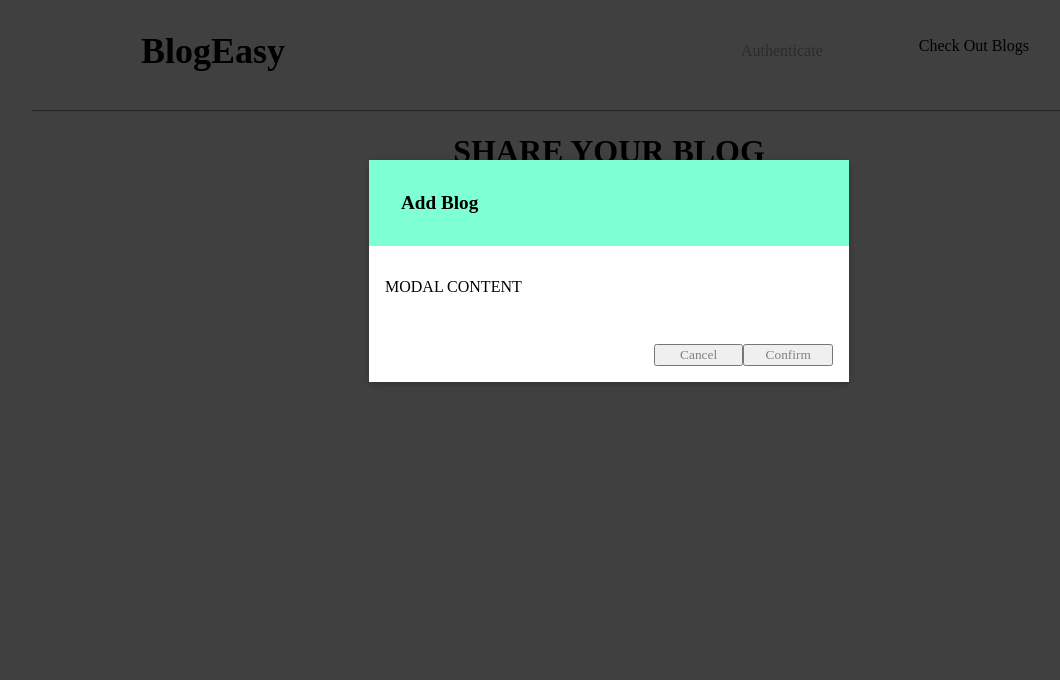
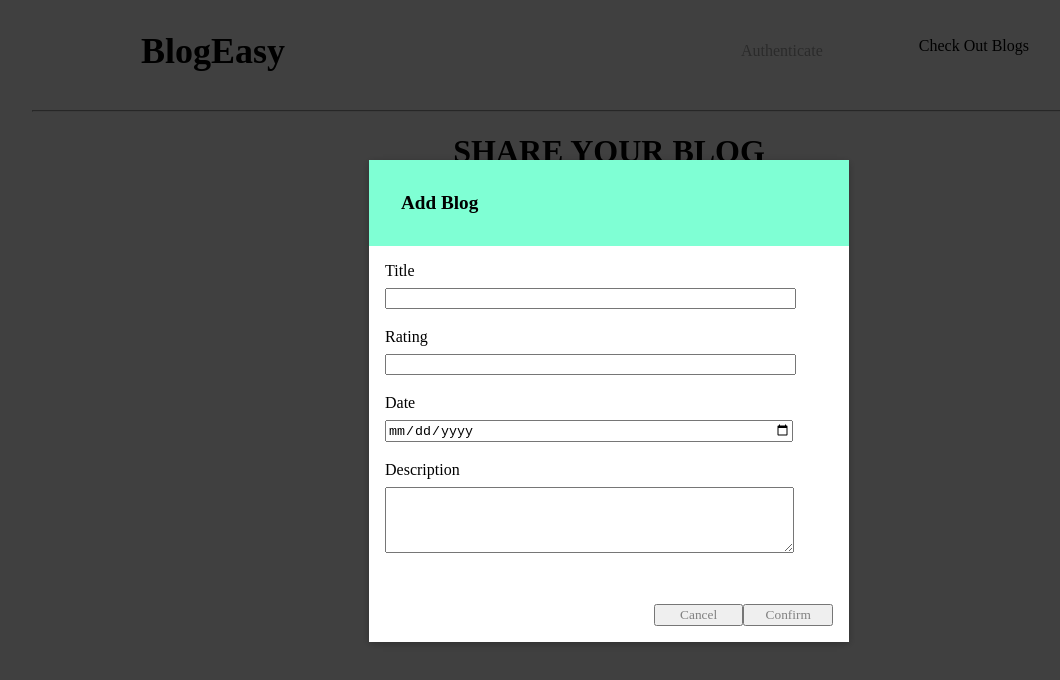
Before and after one commit to KPWithCode/KP-Blog, a React (Create React App) app in the folder client/: page /blogs in a window 1280 px wide. Both pictures are taken after a click on the button "Start Here". Shown: the top 680 px of the page, without its empty margins (31-1091 px from the left). Built offline with nearby package versions, Linux system fonts and the light colour scheme; a web font is replaced by a local one.

Commit message:
Up to date

```diff
--- a/client/src/pages/Blogs.css
+++ b/client/src/pages/Blogs.css
@@ -2,7 +2,6 @@
 display: block;
 text-align: center;
 }
-
 
 
 .btn{
--- a/client/src/pages/Blogs.js
+++ b/client/src/pages/Blogs.js
@@ -1,12 +1,23 @@
 import React, { Component } from 'react'
-import './Blogs.css'
 import Modal from '../components/Modal/Modal';
 import Backdrop from '../components/BackDrop/Backdrop';
+import './Blogs.css';
+import './Auth.css'
+import AuthContext from '../Context/auth-context';
+
 
 class BlogPage extends Component {
+    constructor(props) {
+        super(props);
+        this.title = React.createRef();
+        this.rating = React.createRef();
+        this.date = React.createRef();
+        this.description = React.createRef();
+    }
     state = {
         creating: false
     }
+    static contextType = AuthContext;
     createBlog = () => {
         this.setState({ creating: true });
     }
@@ -15,11 +26,69 @@ class BlogPage extends Component {
     }
     confirmModal = () => {
         this.setState({ creating: false });
+        const title = this.title.current.value;
+        const rating = this.rating.current.value;
+        const date = this.date.current.value;
+        const description = this.description.current.value;
+
+        if (title.trim().length === 0 ||
+            rating <= 0 ||
+            date.trim().length === 0 ||
+            description.trim().length === 0) {
+            return;
+        }
+
+        const blog = { title, rating, date, description };
+        console.log(blog)
+
+
+        const requestBody = {
+            query: `
+                mutation {
+                    createBlog(blogInput: {title:"${title}",rating:"${rating}", date:"${date}",description:"${description}"}) {
+                    _id
+                    title
+                    rating
+                    date
+                    description
+                    creator {
+                        _id
+                        email
+                    }
+                    }
+                }
+            `
+        };
+        const token = this.context.token;
+        fetch('http://localhost:8000/graphql', {
+            method: 'POST',
+            body: JSON.stringify(requestBody),
+            headers: {
+                'Content-Type': 'application/json',
+                'Authorization': 'Bearer ' + token
+            }
+        })
+            .then(res => {
+                if (res.status !== 200 && res.status !== 201) {
+                    throw new Error('Failed')
+                }
+                return res.json();
+            })
+            .then(resData => {
+                console.log(resData)
+            })
+            .catch(err => {
+                console.log(err)
+            })
+
+
+
+
     }
     render() {
         return (
             <React.Fragment>
-                {this.state.creating &&<Backdrop />}
+                {this.state.creating && <Backdrop />}
                 {this.state.creating && <Modal className="modal"
                     title="Add Blog"
                     canCancel
@@ -27,7 +96,24 @@ class BlogPage extends Component {
                     onCancel={this.cancelModal}
                     onConfirm={this.confirmModal}
                 >
-                    <p>MODAL CONTENT</p>
+                    <form>
+                        <div className="form-control">
+                            <label htmlFor="title">Title</label>
+                            <input type="text" id="title" ref={this.title}></input>
+                        </div>
+                        <div className="form-control">
+                            <label htmlFor="price">Rating</label>
+                            <input type="number" id="price" ref={this.rating}></input>
+                        </div>
+                        <div className="form-control">
+                            <label htmlFor="date">Date</label>
+                            <input type="date" id="date" ref={this.date}></input>
+                        </div>
+                        <div className="form-control">
+                            <label htmlFor="description">Description</label>
+                            <textarea type="number" rows="4" id="description" ref={this.description} />
+                        </div>
+                    </form>
                 </Modal>}
                 <div>
                     <div className="header">
```
